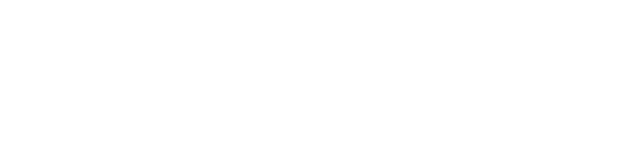
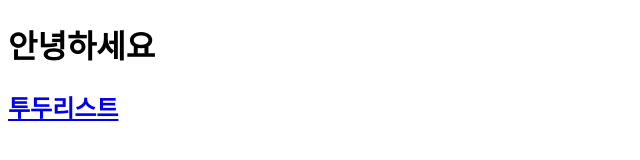
Before and after one commit to ChoiJangmi/ChoiJangmi.github.io, a plain HTML site: page index.html in a window 1280 px wide. Shown: the whole page, without its empty margins (0-640 px from the left). Drawn offline with Linux system fonts and the light colour scheme.

Commit message:
Update index.html

```diff
--- a/index.html
+++ b/index.html
@@ -6,5 +6,8 @@
     <meta name="viewport" content="width=device-width, initial-scale=1.0" />
     <title>Document</title>
   </head>
-  <body></body>
+  <body>
+    <h1>안녕하세요</h1>
+    <h2><a href="./todo/todolist1.html">투두리스트</a></h2>
+  </body>
 </html>
```
